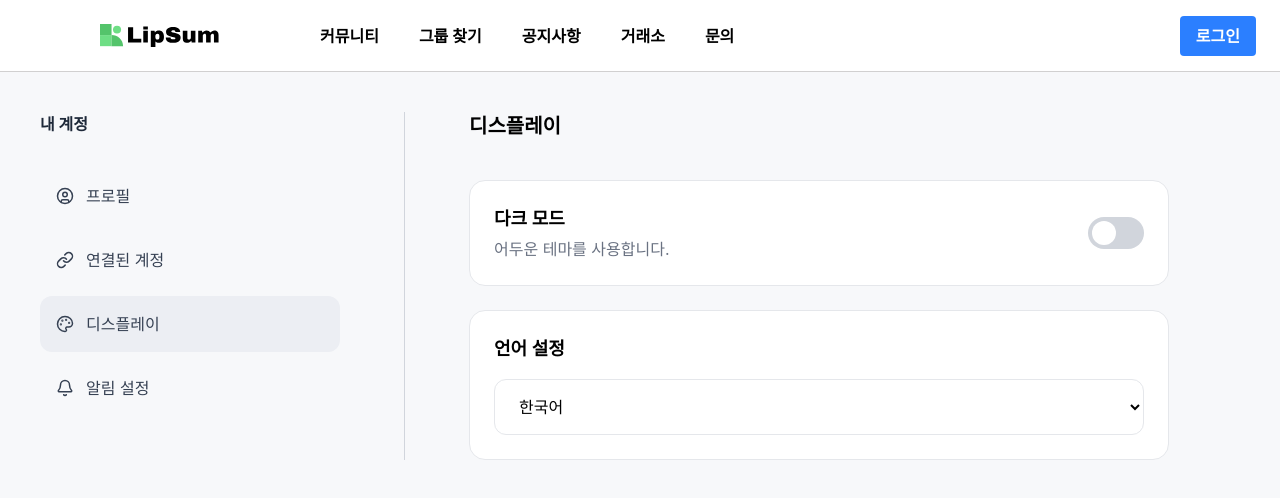
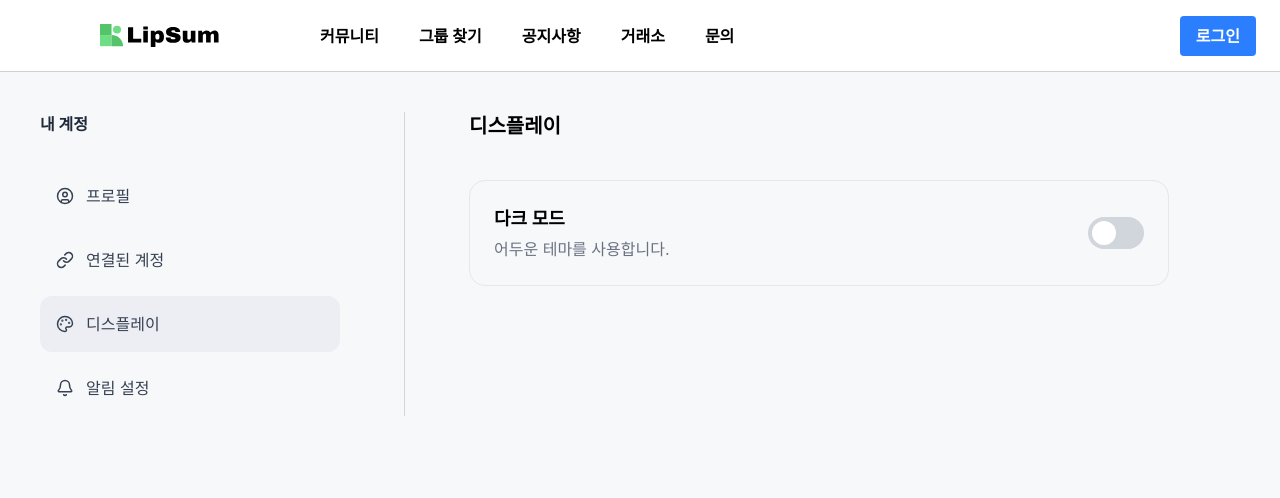
Before and after one commit to ADA-LipSum/Front, a React (Vite) app: page /settings/display in a window 1280 px wide. Shown: the top 498 px of the page. Built offline with nearby package versions, Linux system fonts and the light colour scheme; no server answers.

Commit message:
feat: 다크모드 컴포넌트 스타일 수정 및 언어 설정 섹션 제거

```diff
--- a/src/pages/Setting/DisplaySettings.tsx
+++ b/src/pages/Setting/DisplaySettings.tsx
@@ -7,7 +7,6 @@ export const DisplaySettings = () => {
         {/* 다크모드 */}
         <div
           className="
-            bg-white
             border border-gray-200
             rounded-2xl
             p-6
@@ -39,33 +38,6 @@ export const DisplaySettings = () => {
             />
           </button>
         </div>
-
-        {/* 언어 */}
-        <div
-          className="
-            bg-white
-            border border-gray-200
-            rounded-2xl
-            p-6
-          "
-        >
-          <h3 className="font-semibold text-lg mb-4">언어 설정</h3>
-
-          <select
-            className="
-              w-full
-              h-14
-              rounded-xl
-              border border-gray-200
-              px-5
-              bg-white
-            "
-          >
-            <option>한국어</option>
-            <option>English</option>
-            <option>日本語</option>
-          </select>
-        </div>
       </div>
     </div>
   );
```
